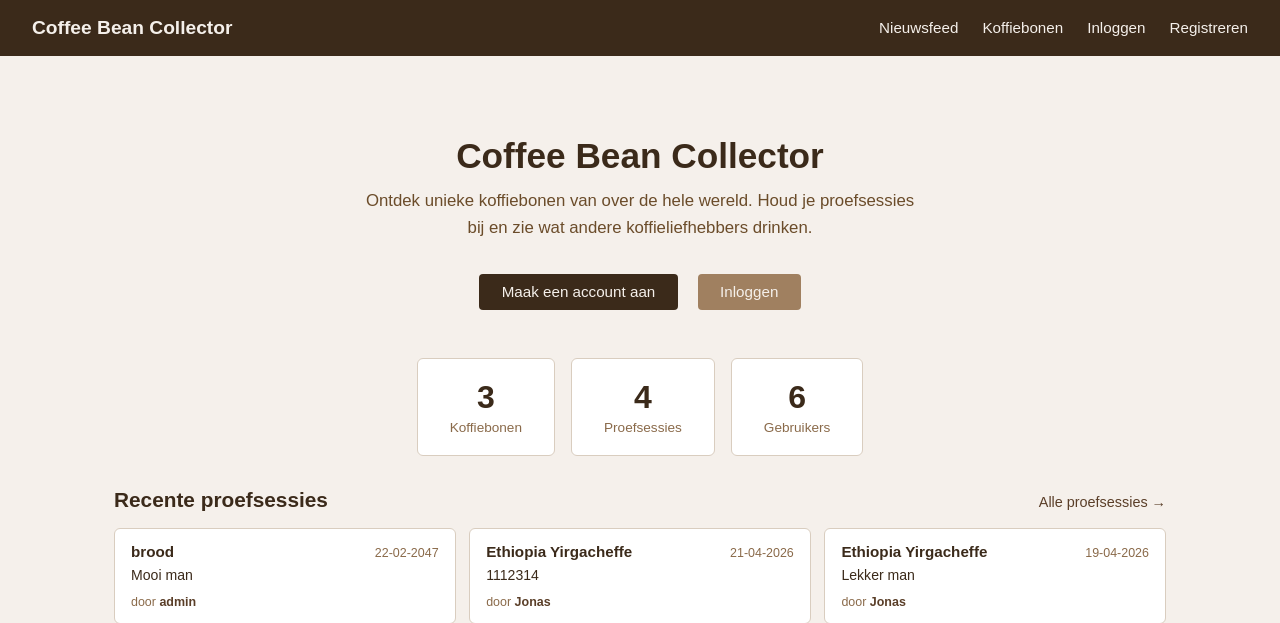
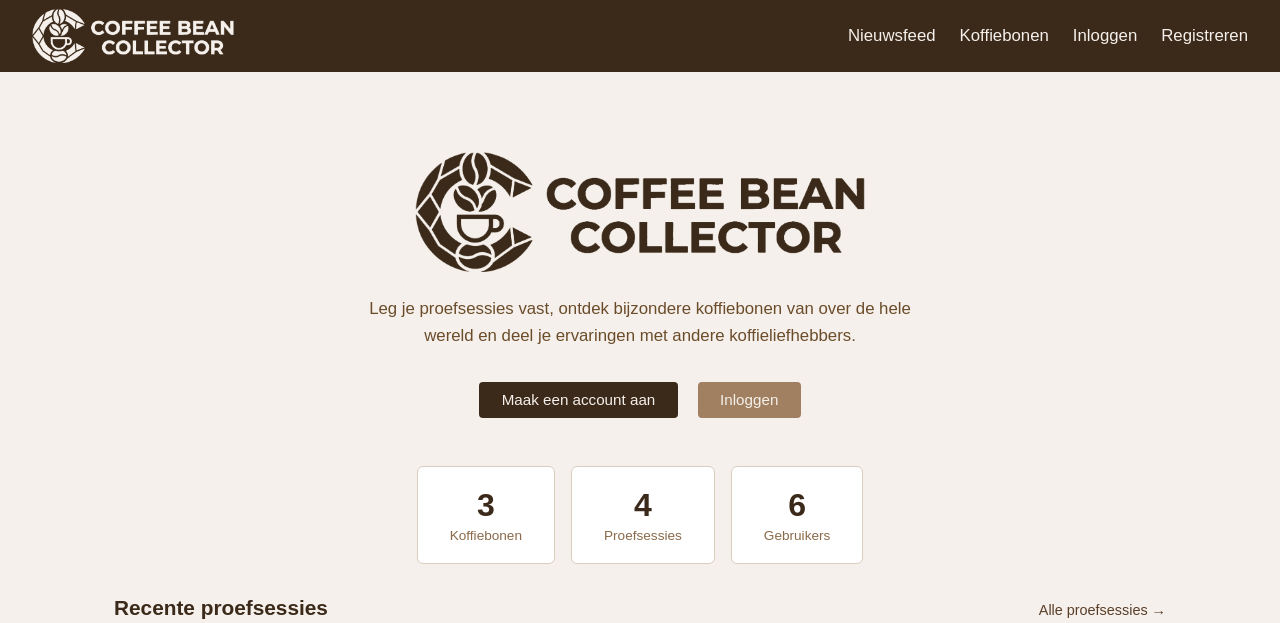
Before and after one commit to srhtnl/Coffee-bean-collector-DJANGO, a Django app: page / in a window 1280 px wide. Shown: the top 623 px of the page. Run offline with Django 5.2, Linux system fonts and the light colour scheme; data comes from the database, SQL or seed files in the repository; both versions use the stored data as it was after the commit.

Commit message:
Added logo

```diff
--- a/CoffeeTasting/base/static/base/css/style.css
+++ b/CoffeeTasting/base/static/base/css/style.css
@@ -16,7 +16,7 @@ nav {
     display: flex;
     align-items: center;
     justify-content: space-between;
-    height: 56px;
+    height: 72px;
 }
 
 nav .brand {
@@ -24,6 +24,14 @@ nav .brand {
     font-size: 1.2rem;
     font-weight: bold;
     text-decoration: none;
+    display: flex;
+    align-items: center;
+}
+
+.nav-logo {
+    height: 54px;
+    width: auto;
+    display: block;
 }
 
 nav ul {
@@ -35,7 +43,7 @@ nav ul {
 nav ul li a {
     color: #f5f0eb;
     text-decoration: none;
-    font-size: 0.95rem;
+    font-size: 1.05rem;
 }
 
 nav ul li a:hover {
@@ -368,9 +376,10 @@ main {
     padding: 3rem 1rem 2rem;
 }
 
-.home-hero h1 {
-    font-size: 2.2rem;
-    margin-bottom: 0.75rem;
+.home-logo {
+    height: 120px;
+    width: auto;
+    margin-bottom: 1.25rem;
 }
 
 .home-hero p {
--- a/CoffeeTasting/base/templates/base.html
+++ b/CoffeeTasting/base/templates/base.html
@@ -10,7 +10,7 @@
 <body>
 
 <nav>
-    <a class="brand" href="/">Coffee Bean Collector</a>
+    <a class="brand" href="/"><img src="{% static 'base/img/Logo-navbar.png' %}" alt="Coffee Bean Collector" class="nav-logo"></a>
     <ul>
         {% if user.is_authenticated %}
             <li><a href="{% url 'newsfeed' %}">Nieuwsfeed</a></li>
--- a/CoffeeTasting/base/templates/base/home.html
+++ b/CoffeeTasting/base/templates/base/home.html
@@ -1,11 +1,12 @@
 {% extends "base.html" %}
+{% load static %}
 
 {% block title %}Home - Coffee Bean Collector{% endblock %}
 
 {% block content %}
 <div class="home-hero">
-    <h1>Coffee Bean Collector</h1>
-    <p>Ontdek unieke koffiebonen van over de hele wereld. Houd je proefsessies bij en zie wat andere koffieliefhebbers drinken.</p>
+    <img src="{% static 'base/img/Logo-home.png' %}" alt="Coffee Bean Collector" class="home-logo">
+    <p>Leg je proefsessies vast, ontdek bijzondere koffiebonen van over de hele wereld en deel je ervaringen met andere koffieliefhebbers.</p>
     {% if not user.is_authenticated %}
         <div class="home-hero-actions">
             <a href="{% url 'register' %}" class="btn">Maak een account aan</a>
```
Also changed, not shown: CoffeeTasting/base/static/base/img/Logo-home.png (added), CoffeeTasting/base/static/base/img/Logo-navbar.png (added), CoffeeTasting/db.sqlite3.
